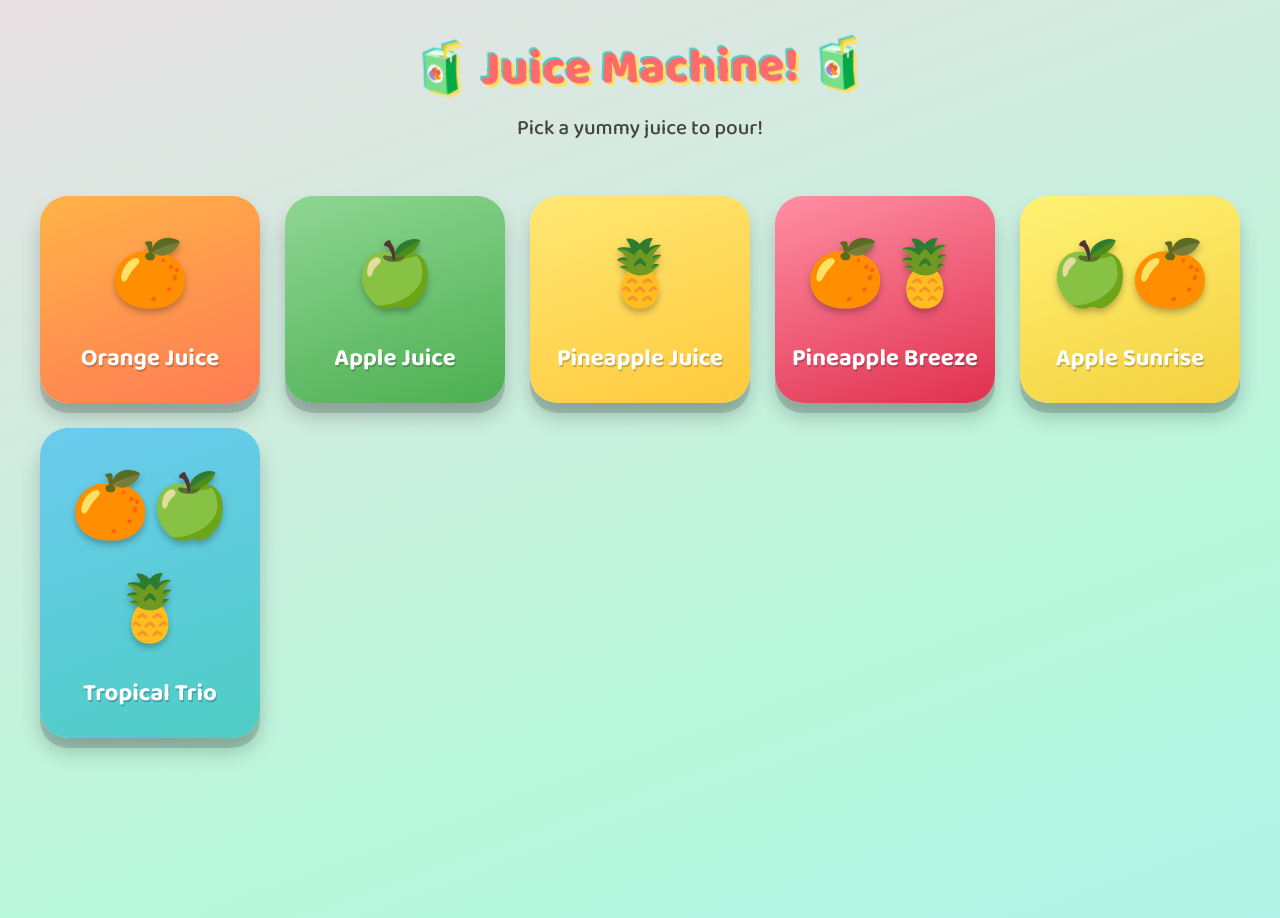
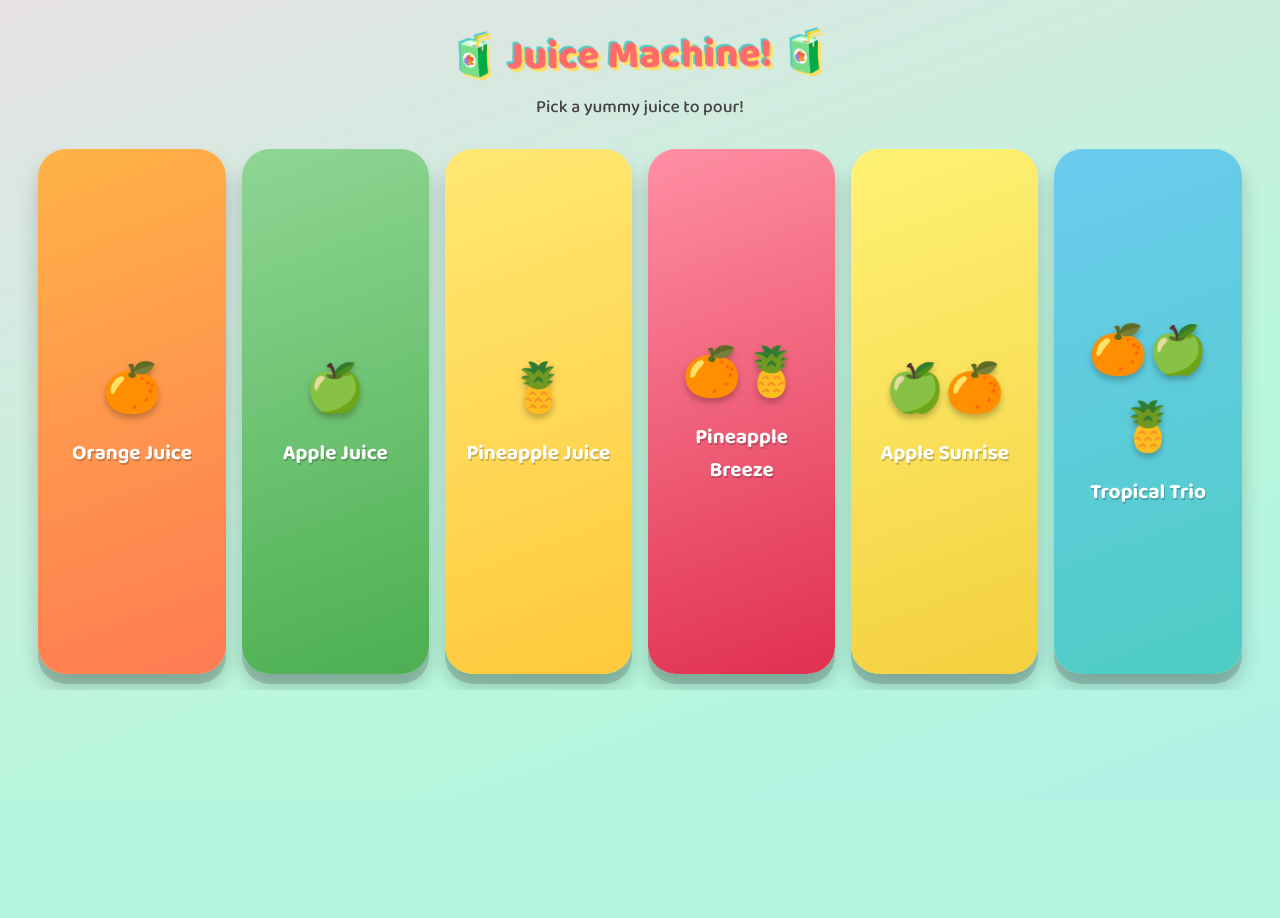
Before and after one commit to sork01/smartender, a Flask app: page /juice in a window 1280 px wide. After the commit the page ends 690 px from the top, so only its background shows below. Run offline with Flask 2, Linux system fonts and the light colour scheme.

Commit message:
Fix juice interface layout instead of just padding it taller
The previous fix added bottom padding to the card grid, which just
made the page taller and required scrolling to see the second row --
worse than the original bezel occlusion. Rework the layout as a
no-scroll, viewport-locked flex column: body reserves a fixed 110px
strip at the bottom for the bezel (subtracted from the available
height, not added on top), header and card grid share whatever's left,
and card/text sizing uses clamp()/vh units so everything shrinks to
fit shorter screens instead of overflowing.

Co-Authored-By: Claude Sonnet 5 <noreply@anthropic.com>

```diff
--- a/templates/juice.html.j2
+++ b/templates/juice.html.j2
@@ -9,16 +9,23 @@
   box-sizing: border-box;
 }
 
+html, body {
+  height: 100%;
+}
+
 body {
   font-family: 'Baloo 2', sans-serif;
   margin: 0;
-  min-height: 100vh;
-  overflow-x: hidden;
+  height: 100dvh;
+  padding-bottom: 110px;
+  overflow: hidden;
   user-select: none;
   background: linear-gradient(160deg, #fff3b0, #ffd6e8, #b7f8db, #a6e3ff);
   background-size: 300% 300%;
   animation: bg-drift 18s ease infinite;
   color: #333;
+  display: flex;
+  flex-direction: column;
 }
 
 @keyframes bg-drift {
@@ -37,12 +44,13 @@ body {
 }
 
 header {
+  flex: 0 0 auto;
   text-align: center;
-  padding: 30px 10px 10px;
+  padding: clamp(10px, 3vh, 30px) 10px clamp(5px, 1.5vh, 10px);
 }
 
 h1 {
-  font-size: 3rem;
+  font-size: clamp(1.6rem, 5vh, 3rem);
   font-weight: 800;
   margin: 0;
   color: #ff6b6b;
@@ -56,25 +64,30 @@ h1 {
 }
 
 header p {
-  font-size: 1.3rem;
+  font-size: clamp(0.9rem, 2.2vh, 1.3rem);
   font-weight: 500;
   color: #444;
   margin-top: 5px;
 }
 
 #grid {
+  flex: 1 1 auto;
+  min-height: 0;
   display: grid;
-  grid-template-columns: repeat(auto-fit, minmax(220px, 1fr));
-  gap: 25px;
-  padding: 20px 40px 180px;
+  grid-template-columns: repeat(auto-fit, minmax(180px, 1fr));
+  grid-auto-rows: 1fr;
+  gap: clamp(10px, 2vh, 25px);
+  padding: 0 clamp(15px, 3vw, 40px) clamp(10px, 2vh, 20px);
   max-width: 1400px;
+  width: 100%;
   margin: 0 auto;
+  overflow-y: auto;
 }
 
 .card {
   border: none;
   border-radius: 28px;
-  padding: 30px 15px 25px;
+  padding: clamp(10px, 2.5vh, 30px) 15px;
   text-align: center;
   cursor: pointer;
   box-shadow: 0 10px 0 rgba(0,0,0,0.15), 0 14px 20px rgba(0,0,0,0.2);
@@ -82,6 +95,10 @@ header p {
   transition: transform 0.15s ease, box-shadow 0.15s ease;
   color: #fff;
   font-family: inherit;
+  display: flex;
+  flex-direction: column;
+  align-items: center;
+  justify-content: center;
 }
 
 .card:active {
@@ -90,14 +107,14 @@ header p {
 }
 
 .card .emoji {
-  font-size: 4rem;
+  font-size: clamp(1.8rem, 6vh, 4rem);
   display: block;
-  margin-bottom: 10px;
+  margin-bottom: clamp(4px, 1vh, 10px);
   filter: drop-shadow(0 4px 3px rgba(0,0,0,0.25));
 }
 
 .card .name {
-  font-size: 1.5rem;
+  font-size: clamp(0.9rem, 2.6vh, 1.5rem);
   font-weight: 700;
   text-shadow: 1px 2px 0 rgba(0,0,0,0.2);
 }
@@ -121,7 +138,7 @@ header p {
   align-items: center;
   justify-content: center;
   text-align: center;
-  padding-bottom: 140px;
+  padding-bottom: 110px;
   z-index: 50;
 }
 
@@ -214,7 +231,7 @@ header p {
   align-items: center;
   justify-content: center;
   text-align: center;
-  padding-bottom: 140px;
+  padding-bottom: 110px;
   z-index: 60;
   background: linear-gradient(160deg, #fff3b0, #ffd6e8, #b7f8db, #a6e3ff);
   background-size: 300% 300%;
```
